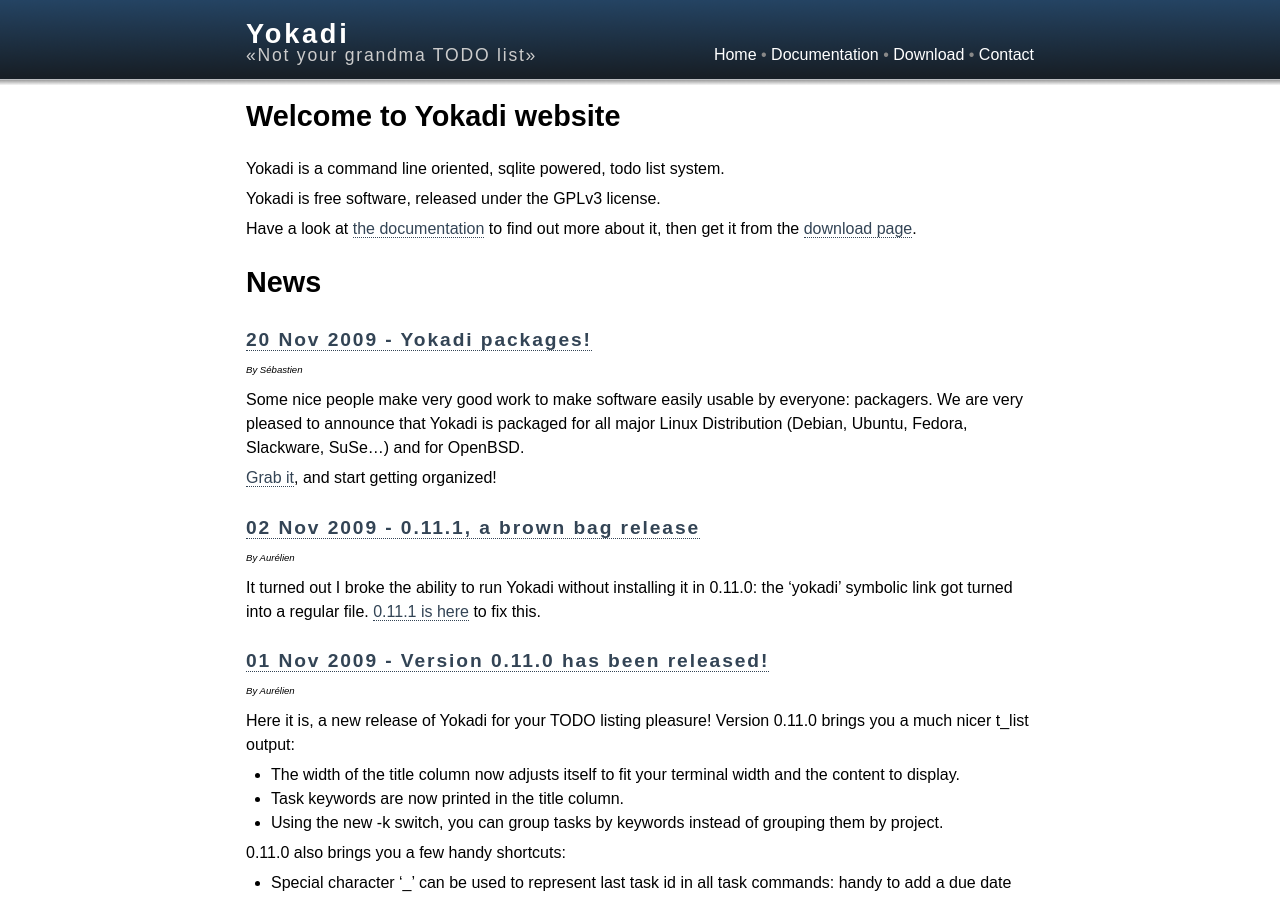
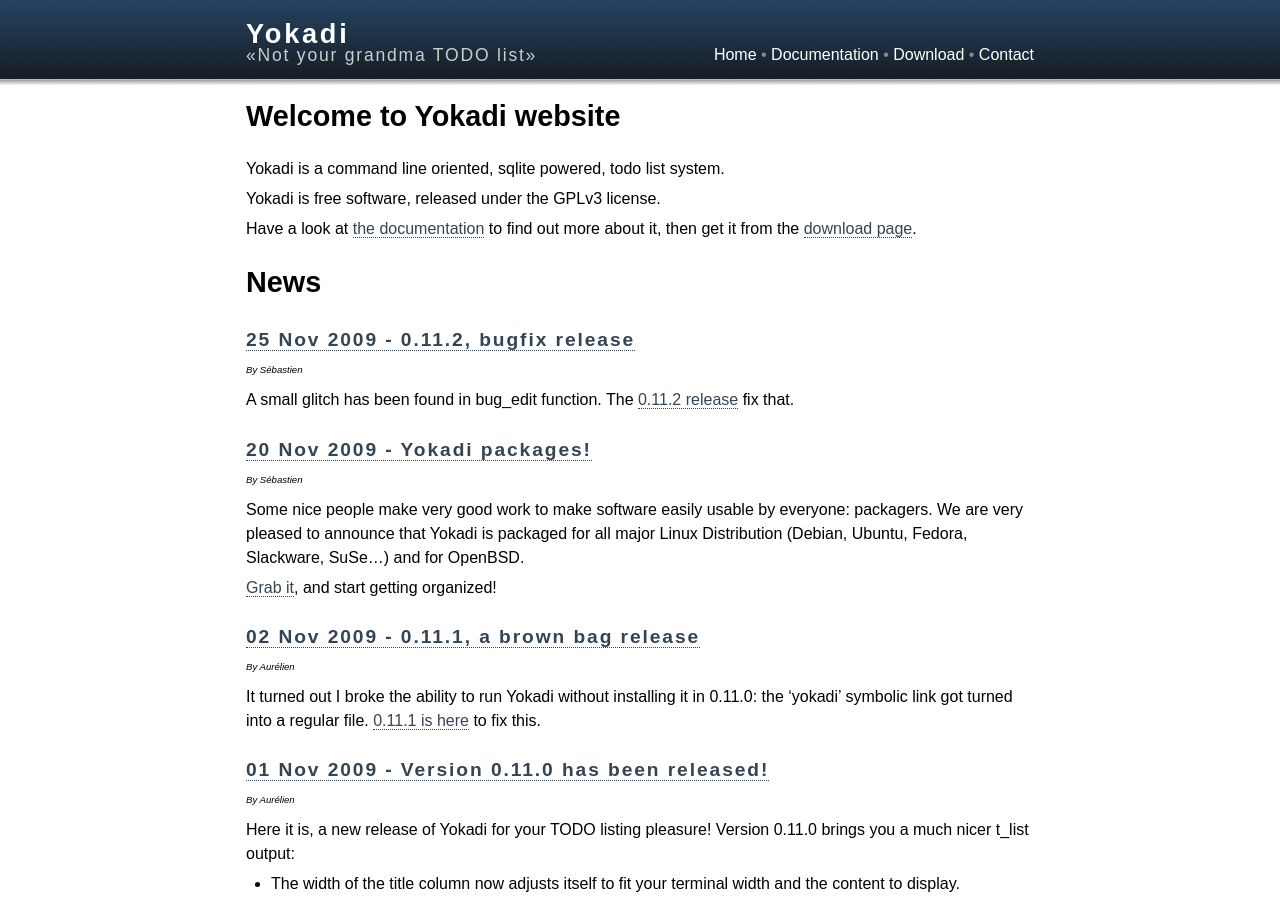
Before and after one commit to yokadi/yokadi.github.com, a Jekyll site: the page built from index.markdown, in a window 1280 px wide and 900 px high. Built offline with Jekyll 4.4.1, drawn with Linux system fonts in a browser that asks for light colours.

Commit message:
0.11.2 bugfix release is alive

```diff
--- /dev/null
+++ b/_posts/2009-11-25-0.11.2-bugfix-release.markdown
@@ -0,0 +1,6 @@
+---
+layout: post
+title: 0.11.2, bugfix release
+author: Sébastien
+---
+A small glitch has been found in bug_edit function. The [0.11.2 release](download.html) fix that.
--- a/bugtracking.markdown
+++ b/bugtracking.markdown
@@ -77,7 +77,7 @@ be associated with an integer value).
 The bug urgency is computed from likelihood and severity, then stored in the
 task urgency field. Yes, this means there is duplication and you may get
 likelihood/severity and urgency out of sync if you manually adjust urgency with
-`t_urgency`. In practice, I found it was not a problem.
+`t_set_urgency`. In practice, I found it was not a problem.
 
 ## Tricks
 
--- a/download.markdown
+++ b/download.markdown
@@ -1,7 +1,7 @@
 ---
 layout: default
 title: Download
-version: "0.11.1"
+version: "0.11.2"
 ---
 ## Latest release
 
@@ -20,7 +20,7 @@ Latest release is v{{ page.version }}. Download it from here:
 - [Arch Linux][arch]
 - [Frugalware][frugal]
 - [OpenBSD][openbsd]
-- [Windows](/download/yokadi-0.11.1.win32.exe)
+- [Windows](/download/yokadi-0.11.2.win32.exe)
 
 
 ## Development version
```
Also changed, not shown: 3 other files.
